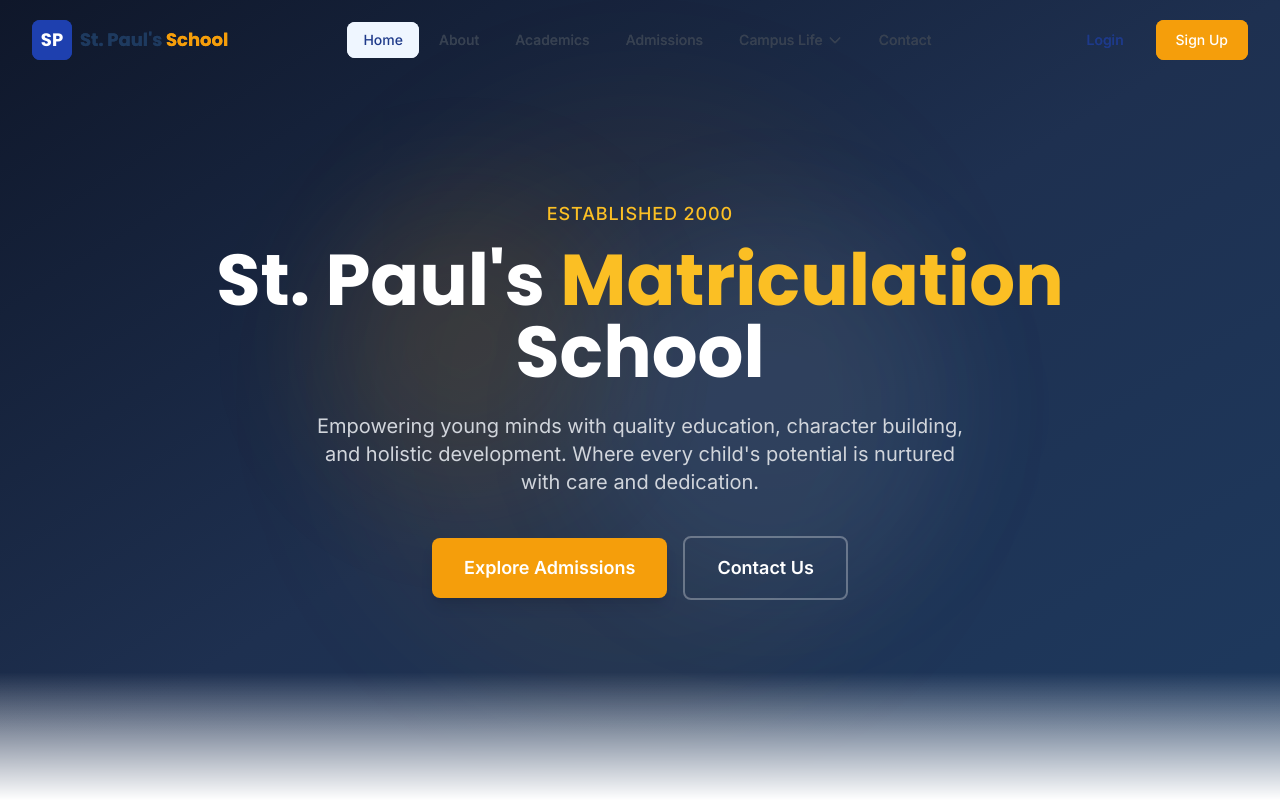
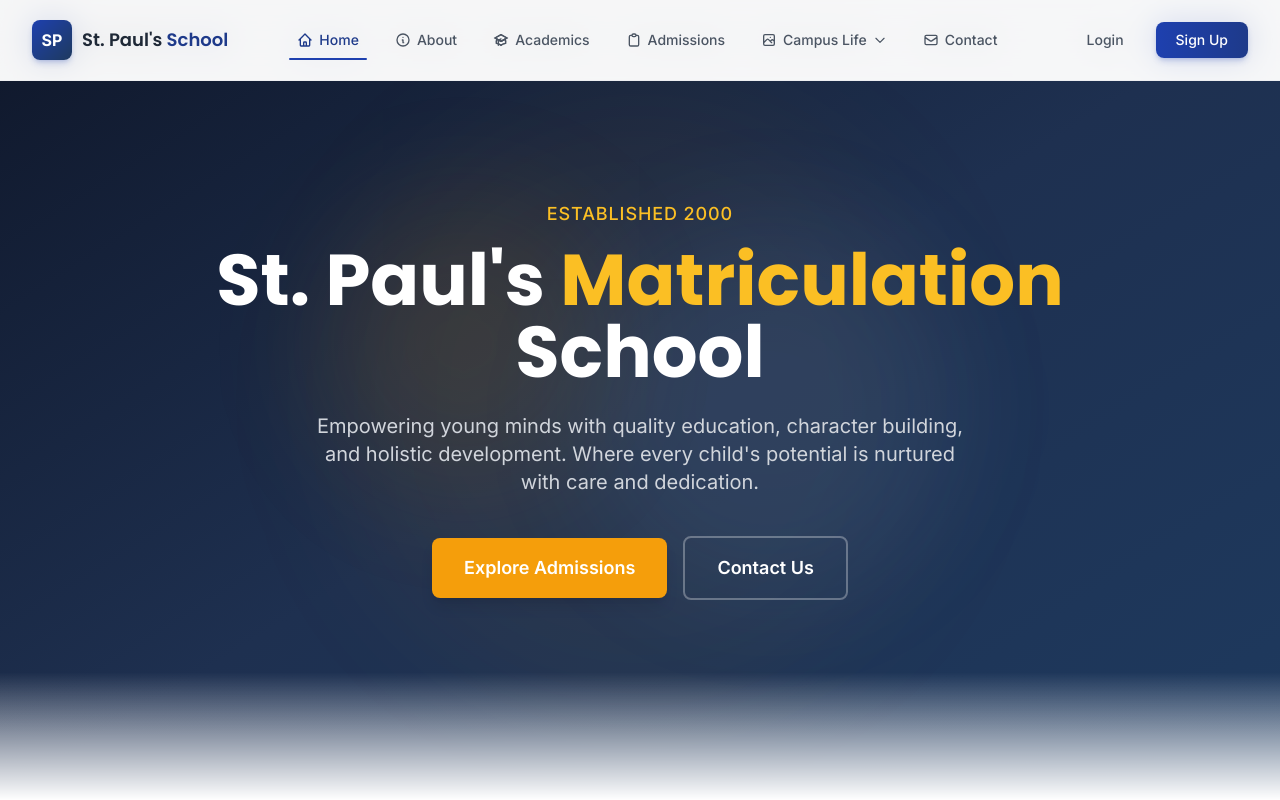
Before and after one commit to Anbu200512/SPMS, a React (Vite) app in the folder frontend/: page / in a window 1280 px wide. Shown: the top 800 px of the page. Built offline with nearby package versions, Linux system fonts and the light colour scheme; the HTML template or start-up script is replaced by a standard one.

Commit message:
navbar update

```diff
--- a/frontend/src/components/common/Navbar.jsx
+++ b/frontend/src/components/common/Navbar.jsx
@@ -1,196 +1,362 @@
-import React, { useState, useEffect } from 'react';
-import { Link, useLocation } from 'react-router-dom';
-import { motion, AnimatePresence } from 'framer-motion';
-import { HiOutlineMenu, HiOutlineX, HiOutlineChevronDown } from 'react-icons/hi';
-import { NAV_LINKS } from '../../utils/constants';
-import { classNames } from '../../utils/helpers';
+import React, { useState, useEffect } from "react";
+import { Link, useLocation } from "react-router-dom";
+import { motion, AnimatePresence } from "framer-motion";
+import {
+  HiOutlineChevronDown,
+  HiOutlineHome,
+  HiOutlineInformationCircle,
+  HiOutlineAcademicCap,
+  HiOutlineClipboard,
+  HiOutlinePhotograph,
+  HiOutlineMail,
+} from "react-icons/hi";
+import { NAV_LINKS } from "../../utils/constants";
+import { classNames } from "../../utils/helpers";
+
+const linkIcons = {
+  Home: HiOutlineHome,
+  About: HiOutlineInformationCircle,
+  Academics: HiOutlineAcademicCap,
+  Admissions: HiOutlineClipboard,
+  "Campus Life": HiOutlinePhotograph,
+  Contact: HiOutlineMail,
+};
 
 const Navbar = () => {
   const [isOpen, setIsOpen] = useState(false);
-  const [scrolled, setScrolled] = useState(false);
   const [activeDropdown, setActiveDropdown] = useState(null);
   const location = useLocation();
-
-  useEffect(() => {
-    const handleScroll = () => setScrolled(window.scrollY > 20);
-    window.addEventListener('scroll', handleScroll);
-    return () => window.removeEventListener('scroll', handleScroll);
-  }, []);
 
   useEffect(() => {
     setIsOpen(false);
     setActiveDropdown(null);
   }, [location]);
 
-  const isActive = (path) => location.pathname === path;
+  const isActive = (path) => {
+    if (path === "#") return false;
+    return location.pathname === path;
+  };
+
+  const dropdownVariants = {
+    hidden: { opacity: 0, y: 8, scale: 0.96 },
+    visible: {
+      opacity: 1,
+      y: 0,
+      scale: 1,
+      transition: {
+        duration: 0.2,
+        ease: "easeOut",
+        staggerChildren: 0.05,
+      },
+    },
+    exit: {
+      opacity: 0,
+      y: 8,
+      scale: 0.96,
+      transition: { duration: 0.15, ease: "easeIn" },
+    },
+  };
+
+  const childVariants = {
+    hidden: { opacity: 0, x: -8 },
+    visible: {
+      opacity: 1,
+      x: 0,
+      transition: { duration: 0.15 },
+    },
+  };
 
   return (
-    <nav
-      className={classNames(
-        'fixed top-0 left-0 right-0 z-50 transition-all duration-300',
-        scrolled ? 'bg-white/95 backdrop-blur-md shadow-lg' : 'bg-transparent'
-      )}
-    >
+    <nav className="fixed top-0 left-0 right-0 z-50 bg-white/80 backdrop-blur-lg border-b border-gray-200/50 transition-all duration-300">
       <div className="max-w-7xl mx-auto px-4 sm:px-6 lg:px-8">
-        <div className="flex items-center justify-between h-16 md:h-20">
-          <Link to="/" className="flex items-center gap-2">
-            <div className="w-10 h-10 bg-primary-500 rounded-lg flex items-center justify-center text-white font-heading font-bold text-lg">
+        <div className="flex items-center justify-between h-16 lg:h-20">
+          {/* Logo */}
+          <Link to="/" className="flex items-center gap-2.5 shrink-0 group">
+            <div className="w-9 h-9 sm:w-10 sm:h-10 bg-gradient-to-br from-primary-500 to-primary-700 rounded-lg flex items-center justify-center text-white font-bold text-sm sm:text-base shadow-md shadow-primary-500/20 group-hover:shadow-lg group-hover:shadow-primary-500/30 transition-all duration-300">
               SP
             </div>
             <div className="hidden sm:block">
-              <span className="text-lg font-heading font-bold text-primary-700">St. Paul's</span>
-              <span className="text-lg font-heading font-bold text-accent-500"> School</span>
+              <span className="text-base sm:text-lg font-heading font-semibold text-gray-800">
+                St. Paul's
+              </span>
+              <span className="text-base sm:text-lg font-heading font-semibold text-primary-600">
+                {" "}
+                School
+              </span>
             </div>
           </Link>
 
+          {/* Desktop Navigation */}
           <div className="hidden lg:flex items-center gap-1">
-            {NAV_LINKS.map((link) => (
+            {NAV_LINKS.map((link) => {
+              const Icon = linkIcons[link.label];
+              const active = isActive(link.path);
+              return (
                 <div
                   key={link.label}
                   className="relative"
-                onMouseEnter={() => link.children && setActiveDropdown(link.label)}
+                  onMouseEnter={() =>
+                    link.children && setActiveDropdown(link.label)
+                  }
                   onMouseLeave={() => setActiveDropdown(null)}
                 >
                   <Link
                     to={link.path}
                     className={classNames(
-                    'px-4 py-2 rounded-lg text-sm font-medium transition-colors flex items-center gap-1',
-                    isActive(link.path)
-                      ? 'text-primary-600 bg-primary-50'
-                      : 'text-gray-700 hover:text-primary-600 hover:bg-primary-50'
+                      "relative px-4 py-2 rounded-lg text-sm font-medium transition-all duration-200 flex items-center gap-1.5 group",
+                      active
+                        ? "text-primary-600"
+                        : "text-gray-600 hover:text-gray-900",
                     )}
                   >
-                  {link.label}
+                    {Icon && (
+                      <Icon className="w-4 h-4 transition-transform duration-200 group-hover:scale-110" />
+                    )}
+                    <span>{link.label}</span>
                     {link.children && (
                       <HiOutlineChevronDown
                         className={classNames(
-                        'w-4 h-4 transition-transform',
-                        activeDropdown === link.label && 'rotate-180'
+                          "w-3.5 h-3.5 transition-all duration-200",
+                          activeDropdown === link.label && "rotate-180",
                         )}
                       />
                     )}
+                    {active && (
+                      <motion.div
+                        layoutId="nav-indicator"
+                        className="absolute -bottom-0.5 left-2 right-2 h-0.5 bg-primary-500 rounded-full"
+                        transition={{
+                          type: "spring",
+                          stiffness: 500,
+                          damping: 30,
+                        }}
+                      />
+                    )}
                   </Link>
+
+                  <AnimatePresence>
                     {link.children && activeDropdown === link.label && (
-                  <div className="absolute top-full left-0 mt-1 w-56 bg-white rounded-xl shadow-xl border border-gray-100 py-2">
+                      <motion.div
+                        variants={dropdownVariants}
+                        initial="hidden"
+                        animate="visible"
+                        exit="exit"
+                        className="absolute top-full left-0 mt-2 w-48 bg-white/90 backdrop-blur-lg rounded-xl shadow-lg shadow-black/5 border border-gray-100 py-2 overflow-hidden"
+                      >
                         {link.children.map((child) => (
+                          <motion.div key={child.label} variants={childVariants}>
                             <Link
-                        key={child.label}
                               to={child.path}
-                        className="block px-4 py-2.5 text-sm text-gray-700 hover:bg-primary-50 hover:text-primary-600 transition-colors"
+                              className={classNames(
+                                "block px-4 py-2.5 text-sm transition-all duration-150 mx-1.5 rounded-lg",
+                                isActive(child.path)
+                                  ? "text-primary-600 bg-primary-50 font-medium"
+                                  : "text-gray-600 hover:text-gray-900 hover:bg-gray-50",
+                              )}
                             >
                               {child.label}
                             </Link>
+                          </motion.div>
                         ))}
+                      </motion.div>
+                    )}
+                  </AnimatePresence>
                 </div>
-                )}
-              </div>
-            ))}
+              );
+            })}
           </div>
 
+          {/* Desktop Actions */}
           <div className="hidden lg:flex items-center gap-3">
             <Link
               to="/login"
-              className="px-5 py-2.5 text-sm font-medium text-primary-600 hover:text-primary-700 transition-colors"
+              className="px-5 py-2 text-sm font-medium text-gray-600 hover:text-gray-900 transition-all duration-200 hover:bg-gray-50 rounded-lg"
             >
               Login
             </Link>
             <Link
               to="/register"
-              className="px-5 py-2.5 text-sm font-medium bg-accent-500 text-white rounded-lg hover:bg-accent-600 transition-colors"
+              className="px-5 py-2 text-sm font-medium bg-gradient-to-r from-primary-500 to-primary-600 text-white rounded-lg hover:from-primary-600 hover:to-primary-700 shadow-md shadow-primary-500/20 hover:shadow-lg hover:shadow-primary-500/30 transition-all duration-200"
             >
               Sign Up
             </Link>
           </div>
 
+          {/* Mobile Menu Button */}
           <button
             onClick={() => setIsOpen(!isOpen)}
-            className="lg:hidden p-2 rounded-lg text-gray-700 hover:bg-gray-100 transition-colors"
+            className="lg:hidden relative w-10 h-10 flex items-center justify-center rounded-lg text-gray-600 hover:bg-gray-100 transition-colors duration-200"
+            aria-label={isOpen ? "Close menu" : "Open menu"}
           >
-            {isOpen ? <HiOutlineX className="w-6 h-6" /> : <HiOutlineMenu className="w-6 h-6" />}
+            <div className="relative w-5 h-4">
+              <span
+                className={classNames(
+                  "absolute left-0 block w-full h-0.5 bg-current rounded-full transition-all duration-300",
+                  isOpen
+                    ? "top-1/2 -translate-y-1/2 rotate-45"
+                    : "top-0",
+                )}
+              />
+              <span
+                className={classNames(
+                  "absolute left-0 block w-full h-0.5 bg-current rounded-full transition-all duration-300 top-1/2 -translate-y-1/2",
+                  isOpen && "opacity-0 scale-0",
+                )}
+              />
+              <span
+                className={classNames(
+                  "absolute left-0 block w-full h-0.5 bg-current rounded-full transition-all duration-300",
+                  isOpen
+                    ? "bottom-1/2 translate-y-1/2 -rotate-45"
+                    : "bottom-0",
+                )}
+              />
+            </div>
           </button>
         </div>
       </div>
 
+      {/* Mobile Menu */}
       <AnimatePresence>
         {isOpen && (
+          <>
             <motion.div
-            initial={{ opacity: 0, x: '100%' }}
+              initial={{ opacity: 0 }}
+              animate={{ opacity: 1 }}
+              exit={{ opacity: 0 }}
+              transition={{ duration: 0.2 }}
+              className="fixed inset-0 top-16 bg-black/30 backdrop-blur-sm lg:hidden"
+              onClick={() => setIsOpen(false)}
+            />
+            <motion.div
+              initial={{ opacity: 0, x: "100%" }}
               animate={{ opacity: 1, x: 0 }}
-            exit={{ opacity: 0, x: '100%' }}
-            transition={{ type: 'tween', duration: 0.3 }}
-            className="fixed inset-y-0 right-0 w-72 bg-white shadow-2xl lg:hidden z-50"
+              exit={{ opacity: 0, x: "100%" }}
+              transition={{
+                type: "spring",
+                damping: 25,
+                stiffness: 200,
+              }}
+              className="fixed top-16 right-0 bottom-0 w-80 max-w-[85vw] bg-white border-l border-gray-100 shadow-2xl lg:hidden overflow-y-auto"
             >
-            <div className="p-6">
-              <div className="flex items-center justify-between mb-8">
-                <span className="text-lg font-heading font-bold text-primary-700">Menu</span>
-                <button
-                  onClick={() => setIsOpen(false)}
-                  className="p-2 rounded-lg text-gray-700 hover:bg-gray-100 transition-colors"
-                >
-                  <HiOutlineX className="w-6 h-6" />
-                </button>
-              </div>
+              <div className="px-4 py-6">
                 <div className="space-y-1">
-                {NAV_LINKS.map((link) => (
+                  {NAV_LINKS.map((link) => {
+                    const Icon = linkIcons[link.label];
+                    return (
                       <div key={link.label}>
+                        {link.children ? (
+                          <MobileAccordion
+                            link={link}
+                            setIsOpen={setIsOpen}
+                            Icon={Icon}
+                          />
+                        ) : (
                           <Link
                             to={link.path}
-                      onClick={() => !link.children && setIsOpen(false)}
+                            onClick={() => setIsOpen(false)}
                             className={classNames(
-                        'block px-4 py-3 rounded-lg text-sm font-medium transition-colors',
+                              "flex items-center gap-3 px-4 py-3 rounded-xl text-sm font-medium transition-all duration-200",
                               isActive(link.path)
-                          ? 'text-primary-600 bg-primary-50'
-                          : 'text-gray-700 hover:bg-gray-50'
+                                ? "text-primary-600 bg-primary-50"
+                                : "text-gray-600 hover:text-gray-900 hover:bg-gray-50",
                             )}
                           >
+                            {Icon && <Icon className="w-5 h-5" />}
                             {link.label}
                           </Link>
-                    {link.children && (
-                      <div className="ml-4 space-y-1 mt-1">
-                        {link.children.map((child) => (
-                          <Link
-                            key={child.label}
-                            to={child.path}
-                            onClick={() => setIsOpen(false)}
-                            className="block px-4 py-2.5 rounded-lg text-sm text-gray-600 hover:bg-gray-50 transition-colors"
-                          >
-                            {child.label}
-                          </Link>
-                        ))}
-                      </div>
                         )}
                       </div>
-                ))}
+                    );
+                  })}
                 </div>
-              <div className="mt-8 space-y-3">
+                <div className="mt-6 pt-6 border-t border-gray-100 space-y-3">
                   <Link
                     to="/login"
                     onClick={() => setIsOpen(false)}
-                  className="block w-full px-5 py-3 text-center text-sm font-medium text-primary-600 border border-primary-200 rounded-lg hover:bg-primary-50 transition-colors"
+                    className="flex items-center justify-center gap-2 w-full px-4 py-3 text-sm font-medium text-gray-600 hover:text-gray-900 hover:bg-gray-50 rounded-xl transition-all duration-200"
                   >
                     Login
                   </Link>
                   <Link
                     to="/register"
                     onClick={() => setIsOpen(false)}
-                  className="block w-full px-5 py-3 text-center text-sm font-medium bg-accent-500 text-white rounded-lg hover:bg-accent-600 transition-colors"
+                    className="flex items-center justify-center gap-2 w-full px-4 py-3 text-sm font-medium bg-gradient-to-r from-primary-500 to-primary-600 text-white rounded-xl hover:from-primary-600 hover:to-primary-700 shadow-md shadow-primary-500/20 transition-all duration-200"
                   >
                     Sign Up
                   </Link>
                 </div>
               </div>
             </motion.div>
+          </>
         )}
       </AnimatePresence>
-
-      {isOpen && (
-        <div
-          className="fixed inset-0 bg-black/50 lg:hidden z-40"
-          onClick={() => setIsOpen(false)}
-        />
-      )}
     </nav>
   );
 };
 
+const MobileAccordion = ({ link, setIsOpen, Icon }) => {
+  const [expanded, setExpanded] = useState(false);
+  const location = useLocation();
+
+  const hasActiveChild = link.children.some(
+    (c) => location.pathname === c.path,
+  );
+
+  return (
+    <div>
+      <button
+        onClick={() => setExpanded(!expanded)}
+        className={classNames(
+          "flex items-center justify-between w-full px-4 py-3 rounded-xl text-sm font-medium transition-all duration-200",
+          hasActiveChild
+            ? "text-primary-600 bg-primary-50"
+            : "text-gray-600 hover:text-gray-900 hover:bg-gray-50",
+        )}
+      >
+        <span className="flex items-center gap-3">
+          {Icon && <Icon className="w-5 h-5" />}
+          {link.label}
+        </span>
+        <HiOutlineChevronDown
+          className={classNames(
+            "w-4 h-4 transition-transform duration-200",
+            expanded && "rotate-180",
+          )}
+        />
+      </button>
+
+      <AnimatePresence>
+        {expanded && (
+          <motion.div
+            initial={{ height: 0, opacity: 0 }}
+            animate={{ height: "auto", opacity: 1 }}
+            exit={{ height: 0, opacity: 0 }}
+            transition={{ duration: 0.2, ease: "easeInOut" }}
+            className="overflow-hidden"
+          >
+            <div className="ml-4 pl-4 border-l-2 border-primary-100 space-y-1 py-1 my-1">
+              {link.children.map((child) => (
+                <Link
+                  key={child.label}
+                  to={child.path}
+                  onClick={() => setIsOpen(false)}
+                  className={classNames(
+                    "block px-4 py-2.5 rounded-lg text-sm transition-all duration-200",
+                    location.pathname === child.path
+                      ? "text-primary-600 bg-primary-50 font-medium"
+                      : "text-gray-500 hover:text-gray-900 hover:bg-gray-50",
+                  )}
+                >
+                  {child.label}
+                </Link>
+              ))}
+            </div>
+          </motion.div>
+        )}
+      </AnimatePresence>
+    </div>
+  );
+};
+
 export default Navbar;
```
Lines whose indentation alone changed are shown as unchanged.
